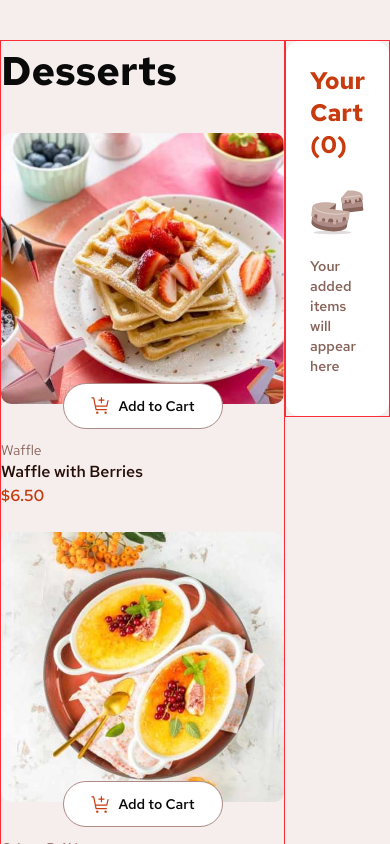
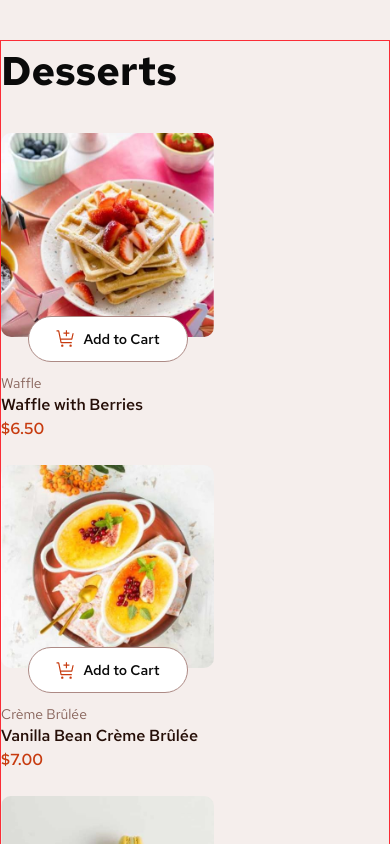
Before and after one commit to j0hnr0/Product-list-with-cart, a Next.js app: page / in a window 390 px wide. Shown: the top 844 px of the page. Built offline with nearby package versions, Linux system fonts and the light colour scheme.

Commit message:
breakpoint 1001

```diff
--- a/app/_components/product.js
+++ b/app/_components/product.js
@@ -18,11 +18,11 @@ export default function Product({ id, imageURL, imageThumbnail, category, name,
   const quantity = productInCart ? productInCart.quantity : 0;
 
   return (
-    <div className="flex-1 min-w-[250px]">
+    <div className="flex-1 min-w-[250px] max-1191:min-w-[200px] max-1001:max-w-[213px]">
       <div className="relative">
         <Image
           src={imageURL}
-          className={clsx(`rounded-lg w-full h-auto max-1216:max-w-[250px] max-1191:max-w-none`, {
+          className={clsx(`rounded-lg w-full h-auto max-w-[250px]`, {
             "border-[2px] border-custom-red": isClicked === true,
             "border-0 border-transparent": isClicked === false,
           })}
--- a/app/_components/your-cart-section.js
+++ b/app/_components/your-cart-section.js
@@ -8,8 +8,11 @@ export default function YourCartSection() {
   const totalQuantity = useSelector((state) => state.cart.totalQuantity);
 
   return (
-    <section className="w-full flex justify-end border-[1px] border-red-500">
-      <div className="w-full max-w-96 bg-white rounded-xl p-6 pb-10">
+    <section className="w-full flex justify-end border-[1px] border-red-500
+    max-1001:mt-8">
+
+      <div className="w-full max-w-96 bg-white rounded-xl p-6 pb-10
+      max-1001:max-w-none">
         <h2 className="font-red-hat-bold font-bold text-custom-red text-2xl">
           Your Cart ({totalQuantity})
         </h2>
--- a/app/globals.css
+++ b/app/globals.css
@@ -14,7 +14,8 @@
     --color-custom-white: #F5EEEC;
 
     --breakpoint-1216: 1216px;
-    --breakpoint-1191: 1191px
+    --breakpoint-1191: 1191px;
+    --breakpoint-1001: 1001px;
 }
 
 .font-red-hat-bold {
--- a/app/page.js
+++ b/app/page.js
@@ -3,7 +3,8 @@ import YourCartSection from "./_components/your-cart-section";
 
 export default function Home() {
   return (
-    <main className="max-w-[1216px] mx-auto flex justify-between items-start pt-10">
+    <main className="max-w-[1216px] mx-auto flex justify-between items-start pt-10
+    max-1191:px-5 max-1001:max-w-[688px] max-1001:flex-col max-1001:px-0">
       <ProductSection />
       <YourCartSection />
     </main>
```
